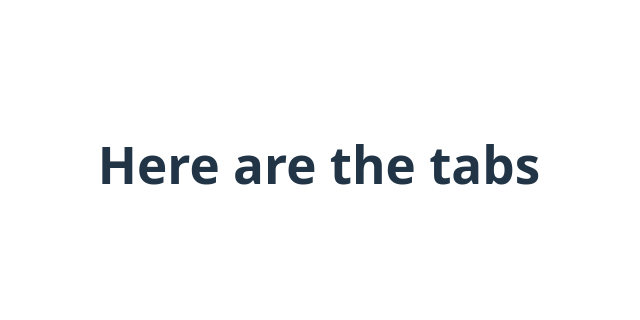
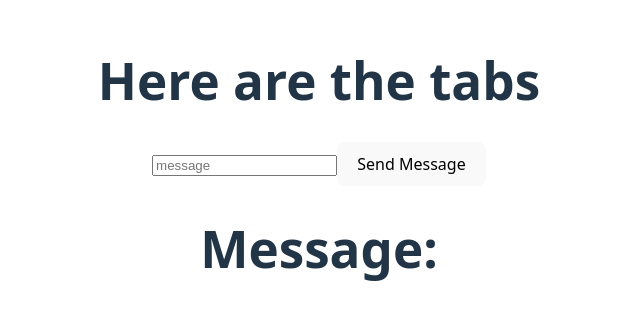
Before and after one commit to CKKC15/BruinWatch, a React (Vite) app in the folder frontend/: page /videoplayer in a window 1280 px wide. Shown: the part 236-556 px from the top of the page, without its empty margins (321-961 px from the left). Built offline with nearby package versions, Linux system fonts and the light colour scheme; no server answers.

Commit message:
updating web socket

```diff
--- a/frontend/package.json
+++ b/frontend/package.json
@@ -11,7 +11,11 @@
   },
   "dependencies": {
     "react": "^19.0.0",
-    "react-dom": "^19.0.0"
+    "react-dom": "^19.0.0",
+    "react-player": "^2.16.0",
+    "react-router-dom": "^7.6.0",
+    "socket.io": "^4.8.1",
+    "socket.io-client": "^4.8.1"
   },
   "devDependencies": {
     "@eslint/js": "^9.22.0",
--- a/frontend/src/App.jsx
+++ b/frontend/src/App.jsx
@@ -1,4 +1,4 @@
-import { BrowserRouter, Routes, Route } from 'react-router-dom';
+import { BrowserRouter, Routes, Route } from "react-router-dom";
 import { useState } from 'react'
 import './App.css'
 import VideoInput from './components/VideoInput'
--- a/frontend/src/components/VideoPlayer.css
+++ b/frontend/src/components/VideoPlayer.css
@@ -3,3 +3,7 @@
 .video-page {
     display: flex
 }
+
+.chat-styling {
+    white-space: pre-wrap; /* or pre-line */
+  }
--- a/frontend/src/components/VideoPlayer.jsx
+++ b/frontend/src/components/VideoPlayer.jsx
@@ -1,21 +1,42 @@
 import React from "react";
 import ReactPlayer from "react-player";
-import './VideoPlayer.css';
+import "./VideoPlayer.css";
+import {io} from "socket.io-client"
+import { useEffect, useState } from "react";
+const socket = io.connect("http://localhost:5001")
 
 export default function VideoPlayer() {
+    const [message, setMessage] = useState("");
+    const [chat, setChat] = useState("");
+    const [messageReceived, setMessageReceived] = useState("");
+    const sendMessage = () => {
+        socket.emit("send-message", {message})
+        setChat((prevChat) => prevChat + message + "\n");
+    }
+
+    useEffect(() => {
+        const handleMessage = (data) => {
+          setChat((prevChat) => prevChat + data.message + "\n");
+        };
+
+        // Add the listener
+        socket.on("receive_message", handleMessage);
+
+        // Cleanup the listener when the component is unmounted or socket changes
+        return () => {
+          socket.off("receive_message", handleMessage);
+        };
+      }, [socket]);
+
   const Tabs = () => {
     return (
       <div>
         <div className="bloc-tabs">
-                    <button className="tabs-option">
-                        Hello
-                    </button>
+          <button className="tabs-option">Hello</button>
         </div>
       </div>
     );
-
-
-    }
+  };
 
   return (
     <div>
@@ -23,9 +44,10 @@ export default function VideoPlayer() {
         <div className="video-section">
           <ReactPlayer
             className="react-player"
-                        url='https://youtu.be/e_04ZrNroTo?si=RU72z2S5nmrM62t0' //temporary url
-                        width='100%'
-                        height='100%'
+            url="https://youtu.be/e_04ZrNroTo?si=RU72z2S5nmrM62t0" //temporary url
+            width="100%"
+            height="100%"
+            controls
           />
         </div>
       </div>
@@ -33,14 +55,16 @@ export default function VideoPlayer() {
       <div className="tab-container">
         <h1>Here are the tabs</h1>
       </div>
+
+      <div className="socket">
+        <input placeholder="message" onChange={(event) => {
+            setMessage(event.target.value)
+        }}></input>
+        <button onClick={sendMessage}>Send Message</button>
+        <h1>Message: </h1>
+        <p className="chat-styling">{chat}</p>
+
       </div>
-
-
+    </div>
   );
-
-
-
-
-
-
 }
```
Also changed, not shown: 1 other file (tests, documents, lock files or other folders). Lines whose indentation alone changed are shown as unchanged.
